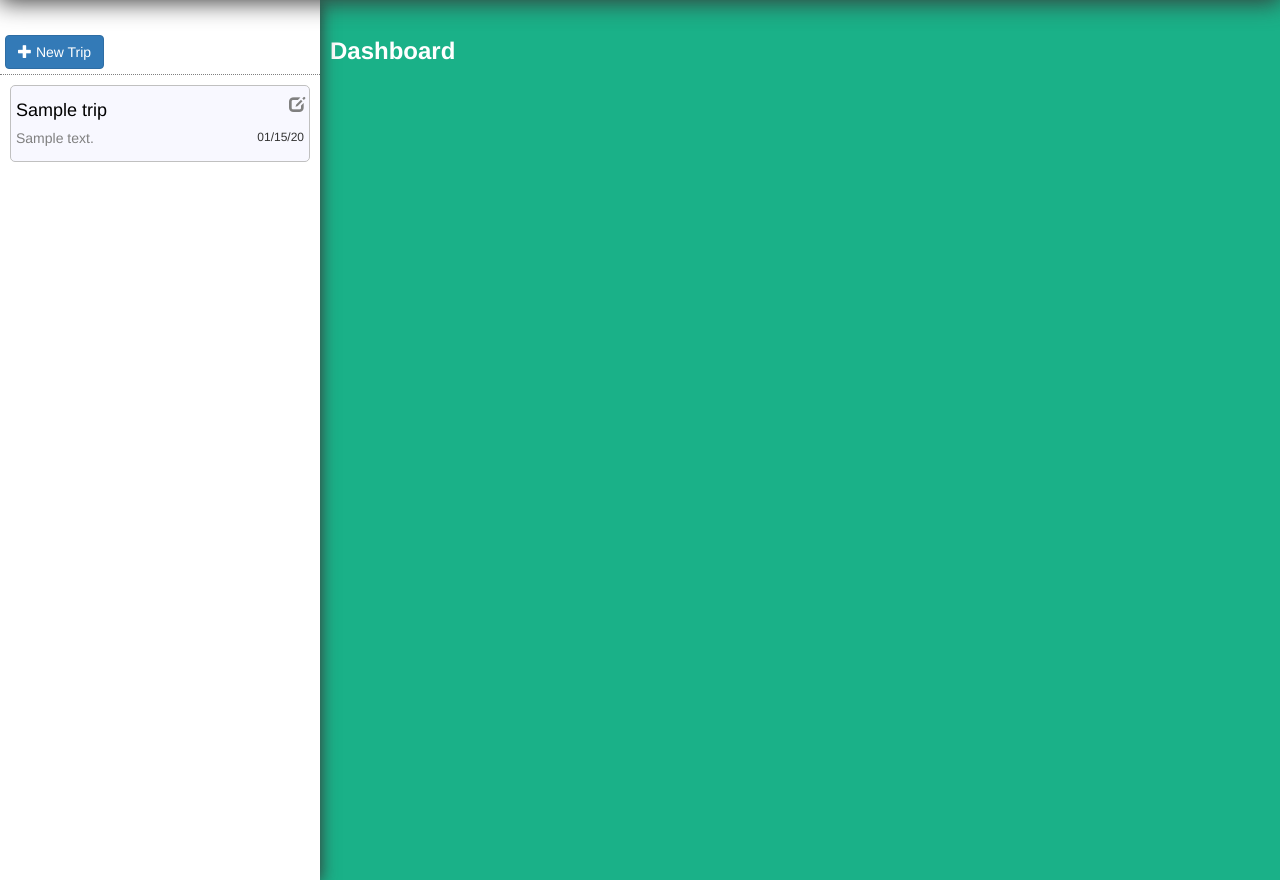
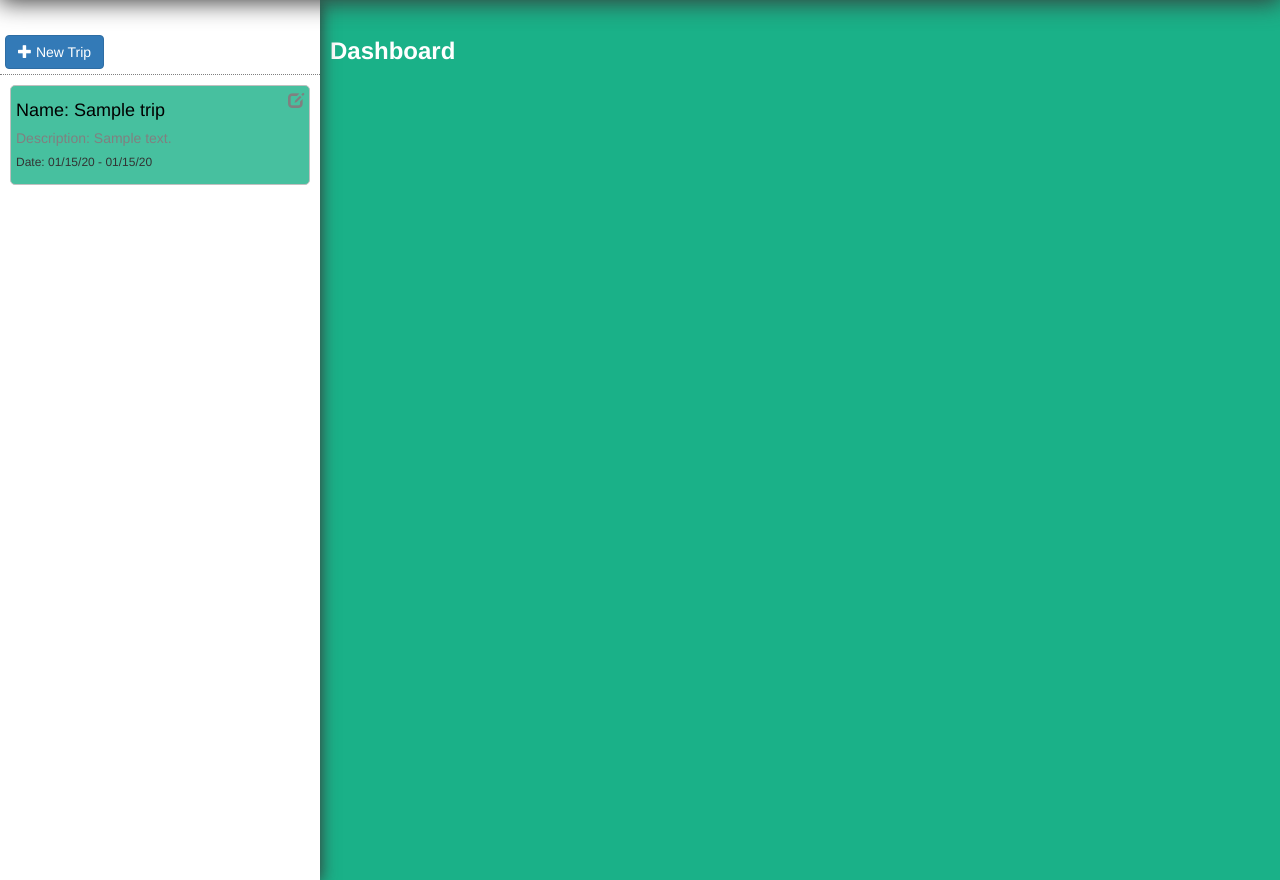
Before and after one commit to jgtaruc/travel-planner, a Django app: template trip_app/templates/trip_app/dashboard.html in a window 1280 px wide. Shown: the part 50-930 px from the top of the page. Run offline with Django 3.2, Linux system fonts and the light colour scheme; tables that the repository leaves empty hold one stand-in row (values such as "Sample post"); the template is opened without the code that fills it: values that come from a table or form of the project are taken from there, most other values are stand-ins (such as "Sample title", 1, 10 or a date in 2020); parts of the project's set-up code (start-up, migrations or seed data) failed here and were passed over; some libraries are stand-ins or nearby versions.

Commit message:
added more detail in dashboard

```diff
--- a/trip_app/static/trip_app/css/dashboard.css
+++ b/trip_app/static/trip_app/css/dashboard.css
@@ -84,31 +84,30 @@ ul {
   width: 70%;
 }
 
-.trip-date {
-  position: absolute;
-  right: 0px;
-  top: 35px;
-  padding-right: 5px;
-}
-
 .trip_desc {
-  position: absolute;
+  position: relative;
   color: gray;
   width: 70%;
 }
 
-.edit-btn {
-  position: absolute;
-  right: 10px;
-  top: 20px;
-  font-size: 16px;
+.trip-date {
+  position: relative;
+
   padding-right: 5px;
 }
 
+.edit-btn {
+  position: absolute;
+  right: 0px;
+  top: 5px;
+  font-size: 16px;
+  padding-right: 5px;
+  z-index: 10;
+}
+
 .edit-trip-menu {
-  position: inherit;
+  position: absolute;
   width: auto;
-  top: -15px;
 }
 
 .trip-list .dropdown-menu  {
@@ -170,9 +169,7 @@ ul {
 
 .trip_name, .trip_desc {
   position: relative;
-  white-space: nowrap;
-  overflow: hidden;
-  text-overflow: ellipsis;
+  word-wrap: break-word;
 }
 
 .active {
@@ -223,15 +220,15 @@ h3 strong {
   height: 30px;
 }
 
-h1, h2, h3, h4, h5 {
-  word-wrap: break-word
+h1, h2, h3, h4, h5, h6 {
+  word-wrap: break-word;
 }
 
 
 .edit-activ {
   position: relative;
   float: right;
-  top: -10px;
+  top: 0px;
 }
 
 .edit-activ li {
--- a/trip_app/static/trip_app/js/dashboard.js
+++ b/trip_app/static/trip_app/js/dashboard.js
@@ -1,6 +1,7 @@
 var id_in_set_id = 0;
 
 function toggle_active(id) {
+  if(id > 0) {
     var actives = document.getElementsByClassName("trip active");
     if(document.getElementById(id).className == "trip active")
       document.getElementById(id).className = "trip";
@@ -11,6 +12,7 @@ function toggle_active(id) {
       document.getElementById(id).className = "trip active";
     }
     id_in_set_id = id;
+  }
 }
 
 
@@ -37,12 +39,14 @@ function show_activity_list(name, location, description,
 
   li.className = "activs-list";
 
-  li.innerHTML = "<h4>" + name + "  -  " + location +
+  li.innerHTML =
     "<div class=edit-activ>" +
       "<li><a class='glyphicon glyphicon-pencil' data-toggle=modal data-target=#activModal" + id +" href=#></a></li>"+
-      "<li><a class='glyphicon glyphicon-remove' href=/home/delete_activity" + id + "></a></li>" +
+      "<li><a class='glyphicon glyphicon-remove' href=/home/delete_activity/" + id + "></a></li>" +
     "</div>" +
-    "</h4><h5>" + description + "</h5>" +
+    "<h4>Name: " + name + "</h4>" +
+    "<h5>Location: " + location + "</h5>" +
+    "<h5>Description: " + description + "</h5>" +
     "<div class=activ-footer>" + start_datetime +
     "  -  " + end_datetime + "</div>" +
 
@@ -50,7 +54,7 @@ function show_activity_list(name, location, description,
       "<div class=modal-dialog>" +
 
         "<div class=modal-content>" +
-          "<form action=/home/edit_activity method=POST onsubmit=set_id()>" +
+          "<form action=/home/edit_activity/ method=POST onsubmit=set_id()>" +
             "<div class=modal-header>" +
               csrftoken +
               "<button type=button class=close data-dismiss=modal>&times;</button>" +
--- a/trip_app/templates/trip_app/dashboard.html
+++ b/trip_app/templates/trip_app/dashboard.html
@@ -17,20 +17,26 @@
         </div>
         <ul class="trip-list">
           {% for trip in trips %}
+          <div>
             <li id="{{trip.id}}" class="trip" onclick="toggle_active({{trip.id}}); show_activities({{trip.id}})">
-            <h4 class="trip_name">{{trip.trip_name}}</h4>
-            <h5 class="trip_desc">{{trip.trip_description}}</h5>
-            <h6 class="trip-date">{{trip.start_date|date:"m/d/y" }}</h6>
-          </li>
-          <!-- dropdown menu for editing trips -->
+            <div>
               <a class="edit-btn" class="dropdown-toggle" data-toggle="dropdown" role="button" aria-haspopup="true" aria-expanded="false"><span class="glyphicon glyphicon-edit"></span></a>
-          <ul class="dropdown-menu edit-trip-menu trip">
+              <ul class="dropdown-menu edit-trip-menu">
                 <li><a id="add-activ-link" href="#" data-toggle="modal" data-target="#activModal"><span class="glyphicon glyphicon-plus"></span> Add Activity</a></li>
                 <li role="separator" class="divider"></li>
-            <li><a id="edit-link" href="#"><span class="glyphicon glyphicon-pencil"></span> Edit</a></li>
-            <li role="separator" class="divider"></li>
+                <!--<li><a href="{% url 'trip_app.views.trip_detail' trip.id %}"><span class="glyphicon glyphicon glyphicon-eye-open"></span> View in DETAIL</a></li>
+                <li role="separator" class="divider"></li>-->
                 <li><a id="delete-link" href="{% url 'trip_app.views.delete_trip' trip.id %}"><span class="glyphicon glyphicon-remove"></span> Delete</a></li>
               </ul>
+            </div>
+            <div>
+                <h4 class="trip_name">Name: {{trip.trip_name}}</h4>
+                <h5 class="trip_desc">Description: {{trip.trip_description}}</h5>
+                <h6 class="trip-date">Date: {{trip.start_date|date:"m/d/y" }} - {{trip.end_date|date:"m/d/y" }}</h6>
+            </div>
+            </li>
+          </div>
+
           {% endfor %}
         </ul>
       </div>
@@ -62,7 +68,7 @@
 
         <!-- Modal content-->
         <div class="modal-content">
-          <form action="{{request.path}}" method="POST">
+          <form action="{% url 'trip_app.views.add_trip' %}" method="POST">
           {% csrf_token %}
             <div class="modal-header">
               <button type="button" class="close" data-dismiss="modal">&times;</button>
@@ -106,7 +112,7 @@
 
         <!-- Modal content-->
         <div class="modal-content">
-          <form action="{{request.path}}" method="POST" onsubmit="set_id()">
+          <form action="{% url 'trip_app.views.add_activity' %}" method="POST" onsubmit="set_id()">
           {% csrf_token %}
             <div class="modal-header">
               <button type="button" class="close" data-dismiss="modal">&times;</button>
@@ -149,4 +155,6 @@
     </div>
 
 
+    <script type="text/javascript">toggle_active({{trip_id}}); show_activities({{trip_id}})</script>
+
 {% endblock %}
--- a/trip_app/templates/trip_app/header.html
+++ b/trip_app/templates/trip_app/header.html
@@ -28,7 +28,7 @@
 	            <span class="icon-bar"></span>
 	            <span class="icon-bar"></span>
 	          </button>
-	          <a class="navbar-brand" href="{% url 'trip_app.views.dashboard' %}">Travel Planner</a>
+	          <a class="navbar-brand" href="{% url 'trip_app.views.dashboard' 0 %}">Travel Planner</a>
 	        </div>
 
 	        <!-- Collect the nav links, forms, and other content for toggling -->
--- a/trip_app/urls.py
+++ b/trip_app/urls.py
@@ -5,9 +5,12 @@ from . import views
 app_name = 'trip_app'
 urlpatterns = [
     url(r'^$', views.home, name='home'),
-    url(r'^dashboard$', views.dashboard, name='dashboard'),
-    url(r'^delete_trip(?P<trip_id>\d+)/$', views.delete_trip, name='delete_trip'),
-    url(r'^delete_activity(?P<activ_id>\d+)/$', views.delete_activity, name='delete_activity'),
+    url(r'^dashboard/(?P<trip_id>\d+)/$', views.dashboard, name='dashboard'),
+    url(r'^add_trip$', views.add_trip, name='add_trip'),
+    url(r'^trip_detail/(?P<trip_id>\d+)$', views.trip_detail, name='trip_detail'),
+    url(r'^delete_trip/(?P<trip_id>\d+)$', views.delete_trip, name='delete_trip'),
+    url(r'^add_activity$', views.add_activity, name='add_activity'),
+    url(r'^delete_activity/(?P<activ_id>\d+)$', views.delete_activity, name='delete_activity'),
     url(r'^edit_activity$', views.edit_activity, name='edit_activity'),
     url(r'^profile$', views.profile, name='profile'),
     url(r'^signout$', views.signout, name='signout'),
```
Also changed, not shown: trip_app/views.py (+69 -23 lines). Lines whose indentation alone changed are shown as unchanged.
